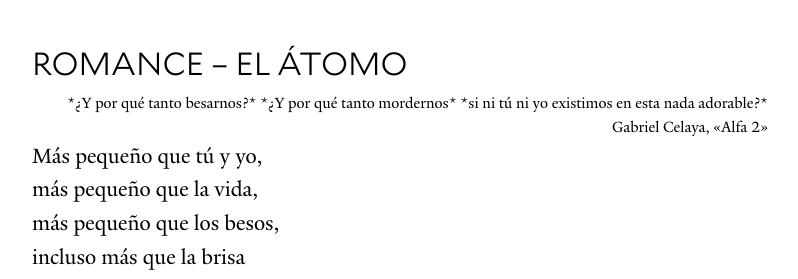
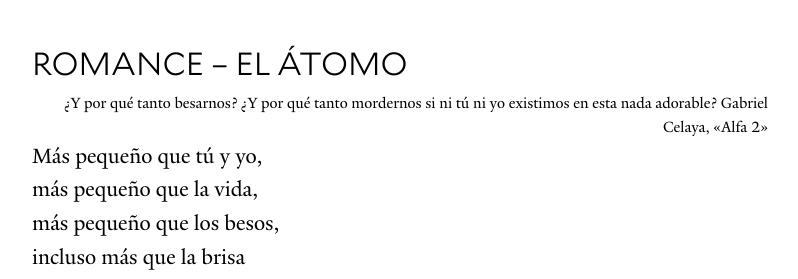
Before and after one commit to elotroalex/variantes, a Jekyll site: the page built from _num1/sanchez-atomo.md, in a window 1280 px wide and 900 px high, cut to the strip 318-597 px from the top of the window. Shown: the whole strip, without its empty margins (240-1038 px from the left). Built offline with Jekyll 4.4.1, drawn with Linux system fonts in a browser that asks for light colours; some of the changed text lies outside the part shown.

```diff
--- a/_num1/sanchez-atomo.md
+++ b/_num1/sanchez-atomo.md
@@ -12,9 +12,10 @@ bio: "Iván Sánchez (Leganés, Madrid, 2003) estudia Filología Española en la
 
 <div align="right">
 
-*¿Y por qué tanto besarnos?*
-*¿Y por qué tanto mordernos*
-*si ni tú ni yo existimos en esta nada adorable?*
+¿Y por qué tanto besarnos?
+¿Y por qué tanto mordernos
+si ni tú ni yo existimos en esta nada adorable?
+
 Gabriel Celaya, «Alfa 2»
 
 </div>
@@ -56,8 +57,8 @@ hasta el fin de los días.
 
 <div align="right">
 
-*Que la vida iba en serio*
-*uno lo empieza a comprender más tarde*
+Que la vida iba en serio
+uno lo empieza a comprender más tarde
 Jaime Gil de Biedma, «No volveré a ser joven»
 
 </div>
```
